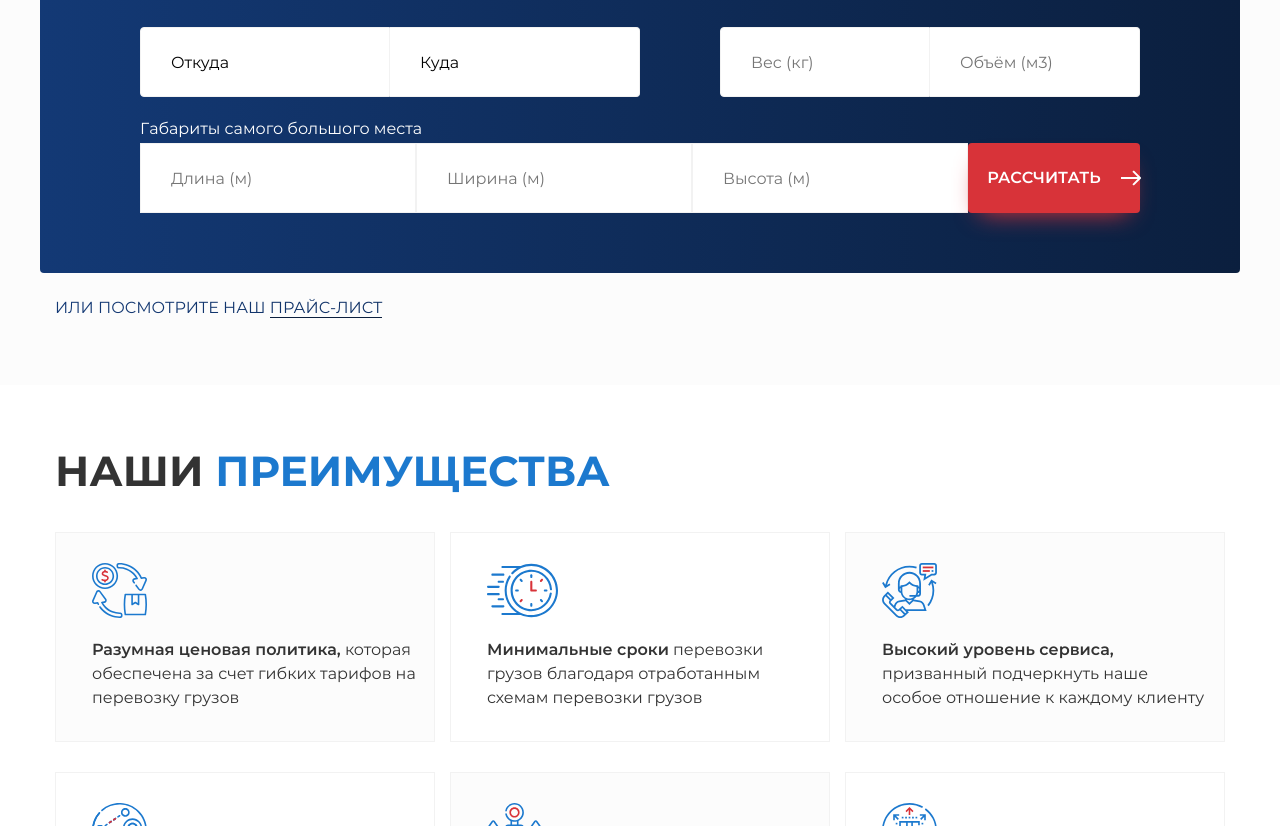
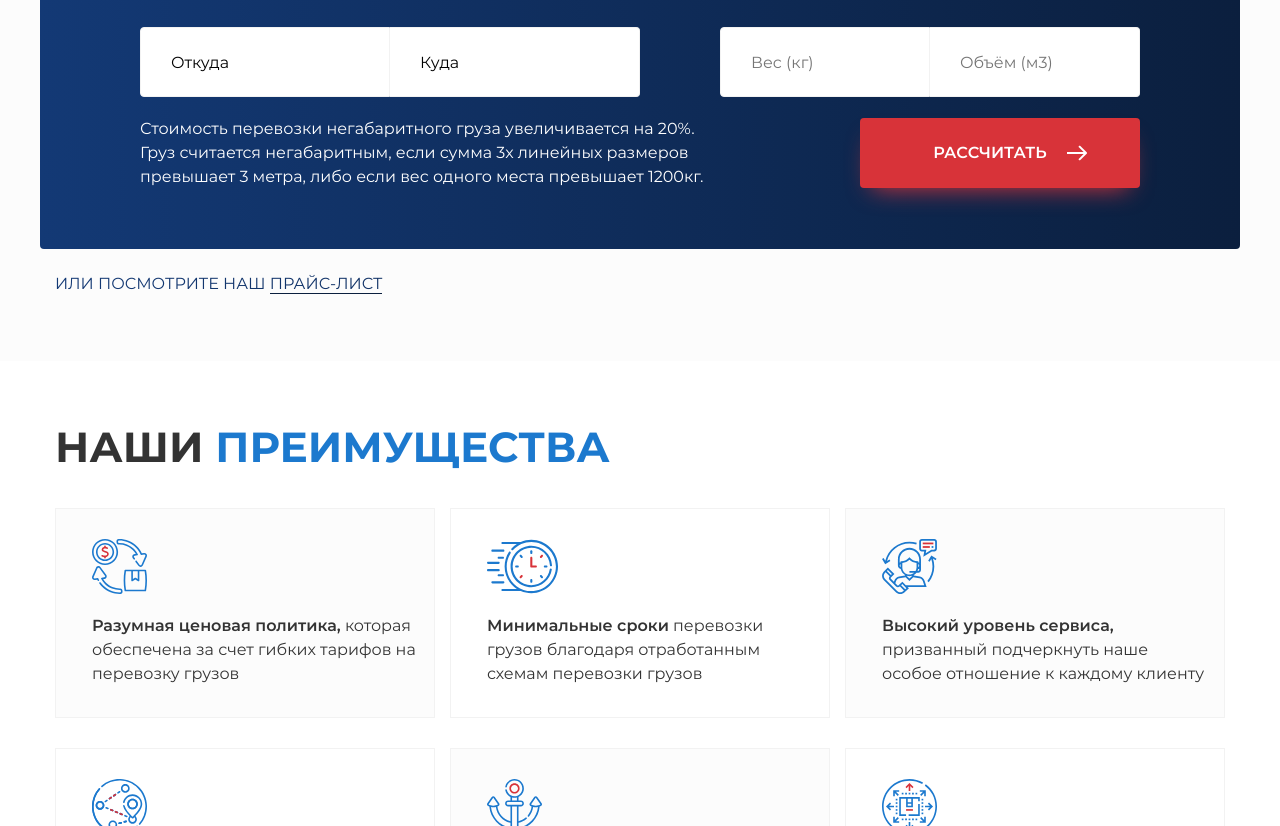
Before and after one commit to alexeypensar/transservis, a plain HTML site: page about-us.html in a window 1280 px wide. Shown: the part 1387-2213 px from the top of the page. Drawn offline with Linux system fonts and the light colour scheme.

Commit message:
calculator replaced in all pages

```diff
--- a/about-us.html
+++ b/about-us.html
@@ -162,45 +162,37 @@
 
             <div class="calculator__inputs calculator__inputs_top">
                 <div class="calculator__inputs_cities">
-                    <!--                    <input type="text" class="calculator__input calculator__input_split" placeholder="Откуда">-->
-
+                    <label for="calcFrom" class="visually-hidden"></label>
                     <select class="calculator__select calculator__input calculator__input_split" name="calcFrom" id="calcFrom">
                         <option value="" selected disabled>Откуда</option>
                         <option value="Novosibirsk">Новосибирск</option>
                         <option value="Moscow">Москва</option>
                     </select>
-
+                    <label for="calcTo" class="visually-hidden"></label>
                     <select class="calculator__select calculator__input calculator__input_split" name="calcTo" id="calcTo">
                         <option value="" selected disabled>Куда</option>
                         <option value="Novosibirsk">Якутск</option>
                     </select>
-                    <!--                    <input type="text" class="calculator__input calculator__input_split" placeholder="Куда">-->
                 </div>
                 <div class="calculator__inputs_numbers">
+                    <label for="calcWeight" class="visually-hidden"></label>
                     <input id="calcWeight" type="number" class="calculator__input calculator__input_weight" placeholder="Вес (кг)"
                            step="1">
+                    <label for="calcVolume" class="visually-hidden"></label>
                     <input id="calcVolume" type="number" class="calculator__input calculator__input_volume" placeholder="Объём (м3)"
                            step="0.01">
                 </div>
             </div>
-            <label class="calculator__label" for="calculatorLength">Габариты самого большого места</label>
             <div class="calculator__inputs calculator__inputs_bottom">
 
-                <div class="calculator__inputs_numbers">
-                    <input type="number" class="calculator__input calculator__input_length" placeholder="Длина (м)"
-                           step="0.01" id="calculatorLength">
-                    <input type="number" class="calculator__input calculator__input_width" placeholder="Ширина (м)"
-                           step="0.01">
-                    <input type="number" class="calculator__input calculator__input_height" placeholder="Высота (м)"
-                           step="0.01">
-                </div>
 
+                <p class="calculator__negab">Стоимость перевозки негабаритного груза увеличивается на 20%.<br>
+                    Груз считается негабаритным, если сумма 3х линейных размеров превышает 3 метра, либо если вес одного места превышает 1200кг.</p>
                 <button id="calcButton" class="main-button" type="button">Рассчитать
                     <img src="img/icons/arrow-right.svg" alt="стрелка вправо">
                 </button>
             </div>
 
-            <!--            todo невидимые лейблы добавить инпутам-->
 
         </div>
 
```
Also changed, not shown: air.html (+6 -14 lines), auto.html (+6 -14 lines), multimodal.html (+6 -14 lines), prices.html (+6 -14 lines), railway.html (+6 -14 lines), river.html (+6 -14 lines).
